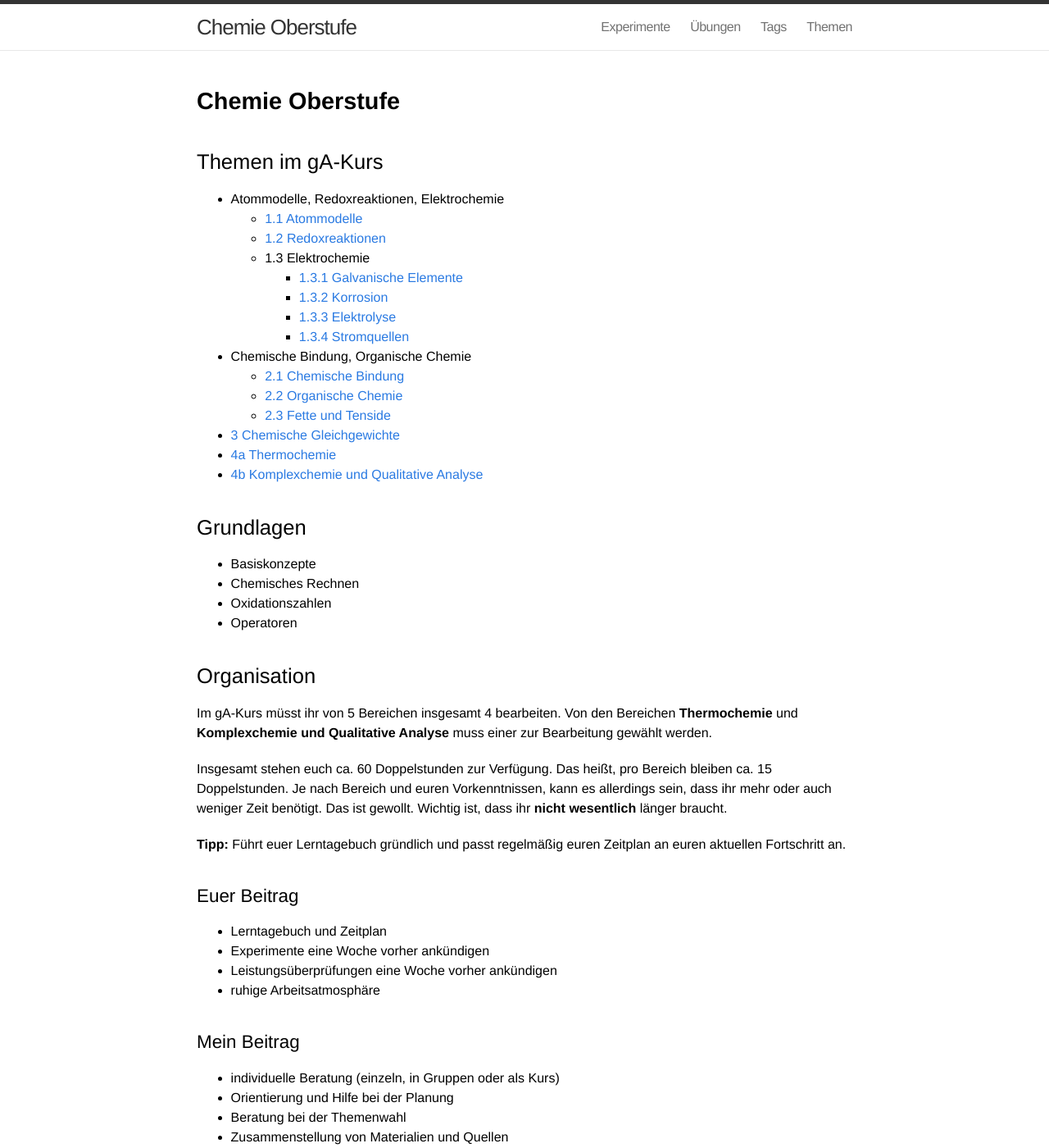
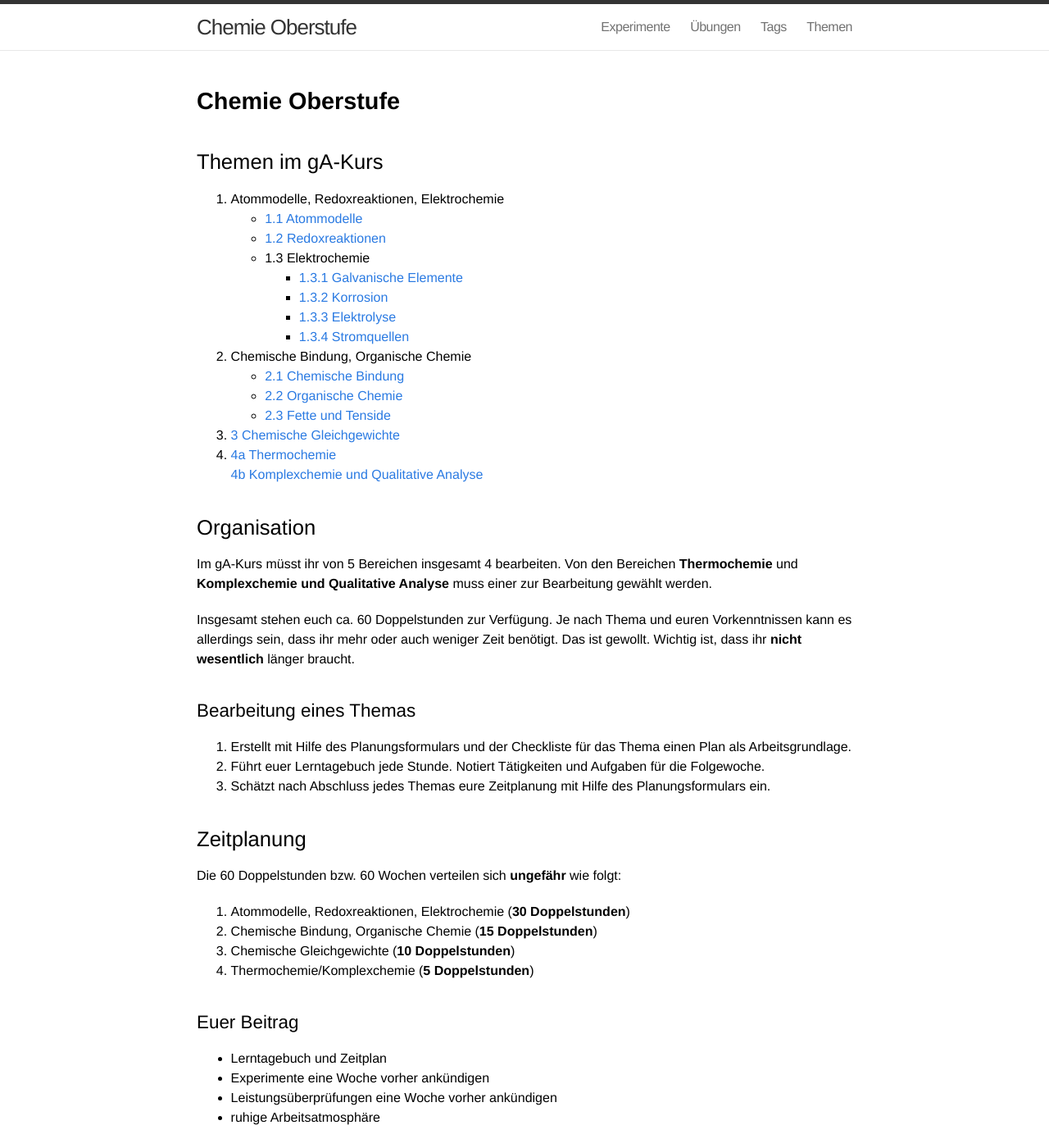
Before and after one commit to chemie-oberstufe/chemie-oberstufe.github.io, a Jekyll site: the page built from index.md, in a window 1280 px wide and 1400 px high. Shown: the whole window at 82% size. Built offline with Jekyll 4.4.1, drawn with Linux system fonts in a browser that asks for light colours.

Commit message:
Aktualisierung: Zeitplanung hinzugefügt

```diff
--- a/index.md
+++ b/index.md
@@ -14,30 +14,36 @@ showinmenu: false
 		- [1.3.2 Korrosion](themen/korrosion)
 		- [1.3.3 Elektrolyse](themen/elektrolyse)
 		- [1.3.4 Stromquellen](themen/stromquellen)
-- Chemische Bindung, Organische Chemie
+2. Chemische Bindung, Organische Chemie
 	- [2.1 Chemische Bindung](themen/chemische_bindung)
 	- [2.2 Organische Chemie](themen/organische_chemie)
 	- [2.3 Fette und Tenside](themen/fette-und-tenside)
-- [3 Chemische Gleichgewichte](themen/chemische_gleichgewichte)
-- [4a Thermochemie](themen/thermochemie)
-- [4b Komplexchemie und Qualitative Analyse](themen/komplexchemie-und-qualitative_analyse)
-
-## Grundlagen
-
-- Basiskonzepte
-- Chemisches Rechnen
-- Oxidationszahlen
-- Operatoren
+3. [3 Chemische Gleichgewichte](themen/chemische_gleichgewichte)
+4. [4a Thermochemie](themen/thermochemie)
+   [4b Komplexchemie und Qualitative Analyse](themen/komplexchemie-und-qualitative_analyse)
 
 ## Organisation
 
 Im gA-Kurs müsst ihr von 5 Bereichen insgesamt 4 bearbeiten. Von den Bereichen **Thermochemie** und **Komplexchemie und Qualitative Analyse**
 muss einer zur Bearbeitung gewählt werden.
 
-Insgesamt stehen euch ca. 60 Doppelstunden zur Verfügung. Das heißt, pro Bereich bleiben ca. 15 Doppelstunden. Je nach Bereich und euren Vorkenntnissen, kann es
+Insgesamt stehen euch ca. 60 Doppelstunden zur Verfügung. Je nach Thema und euren Vorkenntnissen kann es
 allerdings sein, dass ihr mehr oder auch weniger Zeit benötigt. Das ist gewollt. Wichtig ist, dass ihr **nicht wesentlich** länger braucht.
 
-**Tipp:** Führt euer Lerntagebuch gründlich und passt regelmäßig euren Zeitplan an euren aktuellen Fortschritt an.
+### Bearbeitung eines Themas
+
+1. Erstellt mit Hilfe des Planungsformulars und der Checkliste für das Thema einen Plan als Arbeitsgrundlage.
+2. Führt euer Lerntagebuch jede Stunde. Notiert Tätigkeiten und Aufgaben für die Folgewoche.
+3. Schätzt nach Abschluss jedes Themas eure Zeitplanung mit Hilfe des Planungsformulars ein.
+
+## Zeitplanung
+
+Die 60 Doppelstunden bzw. 60 Wochen verteilen sich **ungefähr** wie folgt:
+
+1. Atommodelle, Redoxreaktionen, Elektrochemie (**30 Doppelstunden**)
+2. Chemische Bindung, Organische Chemie (**15 Doppelstunden**)
+3. Chemische Gleichgewichte (**10 Doppelstunden**)
+4. Thermochemie/Komplexchemie (**5 Doppelstunden**)
 
 ### Euer Beitrag
 
```
Also changed, not shown: other parts of index.md (+1 -1 lines).
